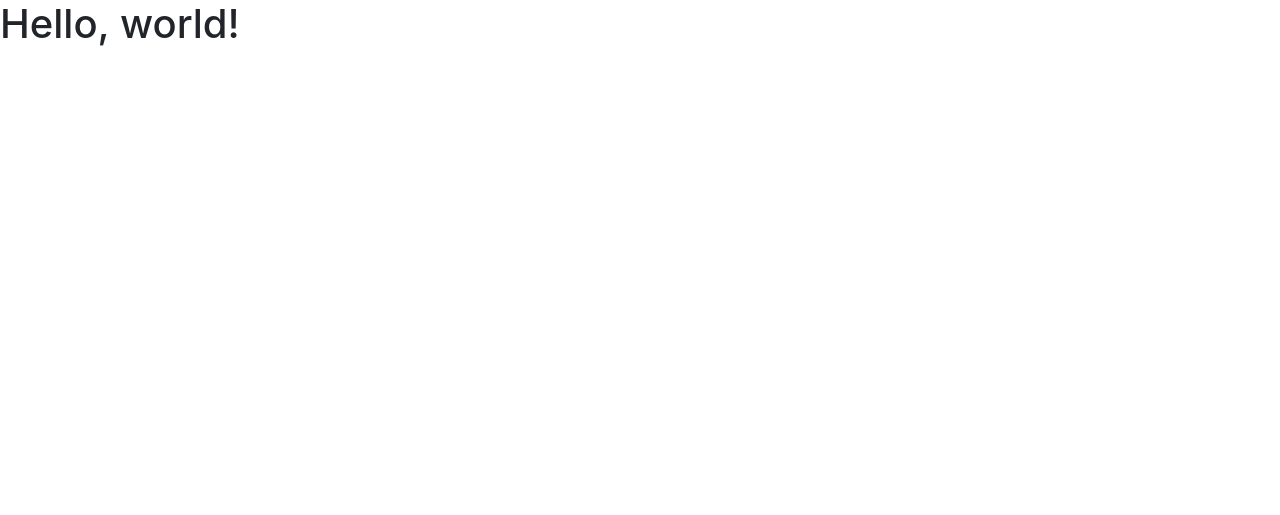
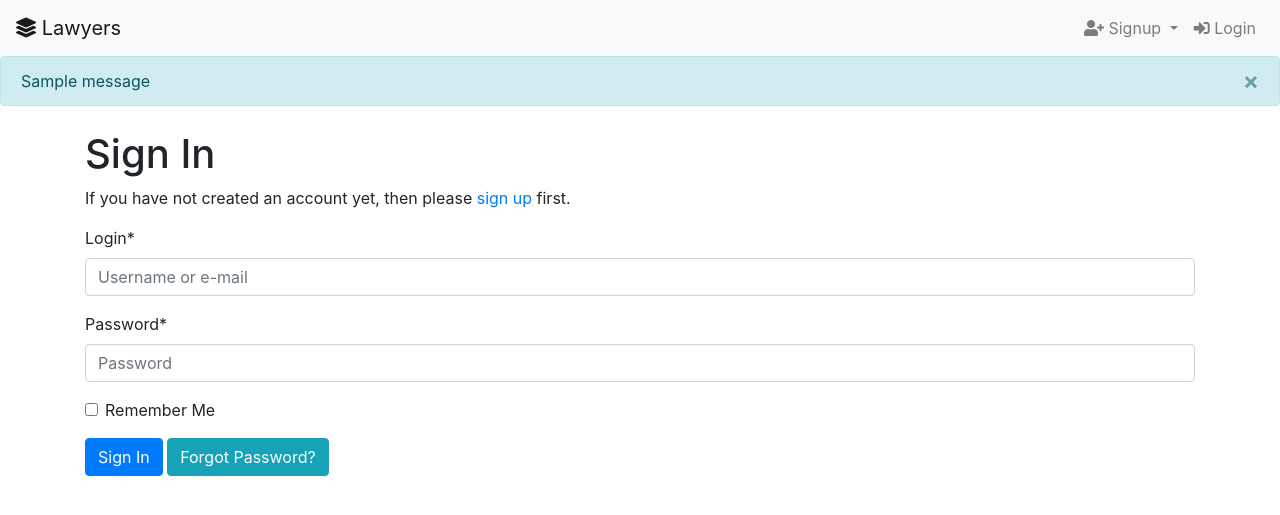
Before and after one commit to thehimel/lawyers, a Django app: page /accounts/login/ in a window 1280 px wide. Shown: the top 515 px of the page. Run offline with Django 3.2, Linux system fonts and the light colour scheme; tables that the repository leaves empty hold one stand-in row (values such as "Sample post"); one stand-in notice (Sample message) is shown; some libraries are stand-ins or nearby versions.

Commit message:
base.html created with Bootstrap 4.5

```diff
--- a/templates/base.html
+++ b/templates/base.html
@@ -1,19 +1,126 @@
+{% load static %}
 <!doctype html>
 <html lang="en">
+
 <head>
     <!-- Required meta tags -->
     <meta charset="utf-8">
     <meta name="viewport" content="width=device-width, initial-scale=1, shrink-to-fit=no">
 
+    <!-- Favicon -->
+    <link rel="icon" href="{% static 'core/img/favicon/favicon.ico' %}" type="image/x-icon">
+    <!-- Font Awesome -->
+    <link rel="stylesheet" href="https://use.fontawesome.com/releases/v5.11.2/css/all.css">
+    <!-- Google Fonts Roboto -->
+    <link rel="stylesheet" href="https://fonts.googleapis.com/css?family=Roboto:300,400,500,700&display=swap">
+
     <!-- Bootstrap CSS -->
-<link rel="stylesheet" href="https://cdn.jsdelivr.net/npm/bootstrap@4.5.3/dist/css/bootstrap.min.css" integrity="sha384-TX8t27EcRE3e/ihU7zmQxVncDAy5uIKz4rEkgIXeMed4M0jlfIDPvg6uqKI2xXr2" crossorigin="anonymous">
+    <link rel="stylesheet" href="https://cdn.jsdelivr.net/npm/bootstrap@4.5.3/dist/css/bootstrap.min.css"
+        integrity="sha384-TX8t27EcRE3e/ihU7zmQxVncDAy5uIKz4rEkgIXeMed4M0jlfIDPvg6uqKI2xXr2" crossorigin="anonymous">
 
-<title>Hello, world!</title>
+    <!-- Your custom styles (optional) -->
+    <link rel="stylesheet" href="{% static 'core/css/style.css' %}">
+
+    <!-- Page Title -->
+    <title>{% block head_title %}{% endblock head_title %}</title>
+
+    <!-- Extra Head Tags -->
+    {% block extra_head %}
+    {% endblock extra_head %}
 </head>
 
 <body>
 
-<h1>Hello, world!</h1>
+    <!-- Start your project here-->
+    {% block body %}
+
+    <!-- Navbar start -->
+    <nav class="navbar navbar-expand-lg navbar-light bg-light">
+
+        <a class="navbar-brand" href="{% url 'core:home' %}"><i class="fas fa-layer-group"></i>&nbsp;Lawyers</a>
+        <button class="navbar-toggler" type="button" data-toggle="collapse"
+            data-target="#navbarNav" aria-controls="navbarNav"
+            aria-expanded="false" aria-label="Toggle navigation">
+            <span class="navbar-toggler-icon"></span>
+        </button>
+
+        <div class="collapse navbar-collapse" id="navbarNav">
+
+            <!-- .ml-auto is used to keep the links on the right side. -->
+            <div class="navbar-nav ml-auto">
+
+                {% if user.is_authenticated %}
+                <div class="nav-item dropdown">
+                    <a class="nav-link dropdown-toggle" href="#" id="navbarDropdownMenuLink" role="button" data-toggle="dropdown" aria-haspopup="true" aria-expanded="false">
+                        <i class="fas fa-user"></i>&nbsp;Account
+                    </a>
+                    <div class="dropdown-menu" aria-labelledby="navbarDropdownMenuLink">
+                        <a class="dropdown-item" href="{% url 'core:dashboard' %}">
+                            <i class="fab fa-dashcube"></i>&nbsp;Dashboard
+                        </a>
+                        <a class="dropdown-item" href="{% url 'users:profile' %}">
+                            <i class="fas fa-user"></i>&nbsp;Profile
+                        </a>
+                        <a class="dropdown-item" href="{% url 'account_email' %}">
+                            <i class="fas fa-envelope"></i>&nbsp;Emails
+                        </a>
+                        <a class="dropdown-item" href="{% url 'account_change_password' %}">
+                            <i class="fas fa-key"></i>&nbsp;Change Password
+                        </a>
+                        <a class="dropdown-item" href="{% url 'account_logout' %}">
+                            <i class="fas fa-sign-out-alt"></i>&nbsp;Logout
+                        </a>
+                    </div>
+                </div>
+
+                {% else %}
+                <div class="nav-item dropdown">
+                    <a class="nav-link dropdown-toggle" href="#" id="navbarDropdownMenuLink" role="button" data-toggle="dropdown" aria-haspopup="true" aria-expanded="false">
+                        <i class="fas fa-user-plus"></i>&nbsp;Signup
+                    </a>
+                    <div class="dropdown-menu" aria-labelledby="navbarDropdownMenuLink">
+                        <a class="dropdown-item" href="{% url 'users:man_signup' %}">
+                            <i class="fas fa-layer-group"></i>&nbsp;Manager
+                        </a>
+                        <a class="dropdown-item" href="{% url 'users:emp_signup' %}">
+                            <i class="fas fa-user"></i>&nbsp;Employee
+                        </a>
+                    </div>
+                </div>
+                <a class="nav-link" href="{% url 'account_login' %}"><i class="fas fa-sign-in-alt"></i>&nbsp;Login</a>
+                {% endif %}
+
+            </div>
+
+        </div>
+    </nav>
+    <!-- Navbar end -->
+
+    <!-- Messages with MDB Dismissing Alert -->
+    {% if messages %}
+    {% for message in messages %}
+    <div class="alert alert-dismissible fade show alert-{% if messages.tags %} {{ message.tags }} {% else %}info{% endif %}"
+        role="alert">
+
+        {{message}}
+        <button type="button" class="close" data-dismiss="alert" aria-label="Close">
+            <span aria-hidden="true">&times;</span>
+        </button>
+
+    </div>
+    {% endfor %}
+    {% endif %}
+
+    <!-- Content -->
+    {% block content %}
+    {% endblock content %}
+
+    {% endblock body %}
+
+    <!-- Extra Body -->
+    {% block extra_body %}
+    {% endblock extra_body %}
+    <!-- End your project here-->
 
 
     <!-- JavaScript: jQuery and Bootstrap Bundle (includes Popper) -->
```
Also changed, not shown: static_files/core/css/style.css (added), static_files/core/img/favicon/android-chrome-192x192.png (added), static_files/core/img/favicon/android-chrome-512x512.png (added), static_files/core/img/favicon/apple-touch-icon.png (added), static_files/core/img/favicon/favicon-16x16.png (added), static_files/core/img/favicon/favicon-32x32.png (added), static_files/core/img/favicon/favicon.ico (added), static_files/core/img/favicon/site.webmanifest (added). Lines whose indentation alone changed are shown as unchanged.
